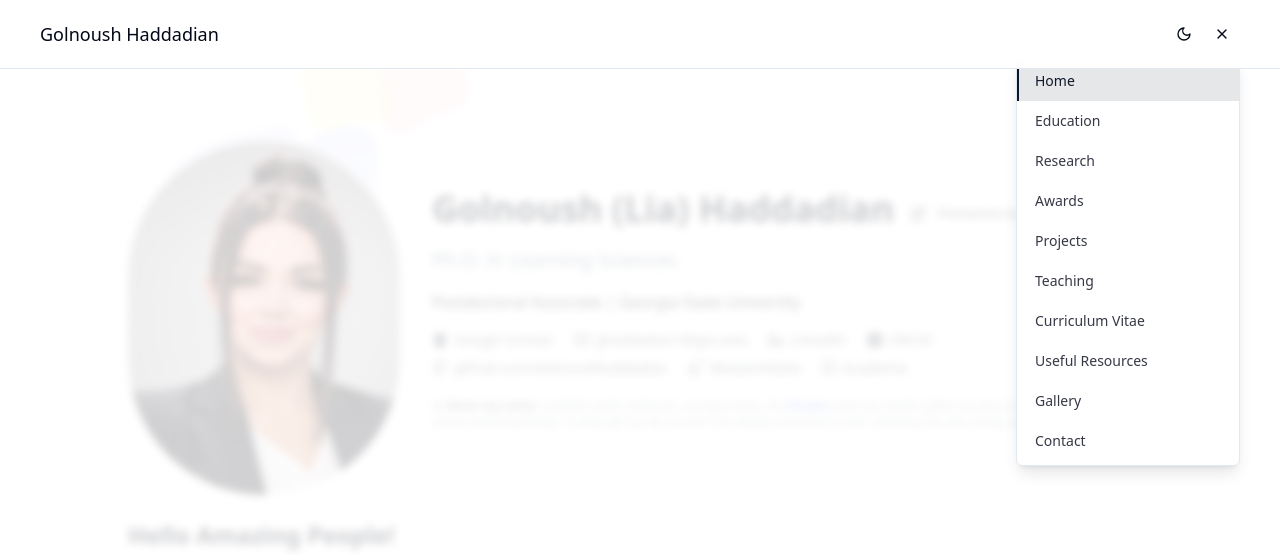
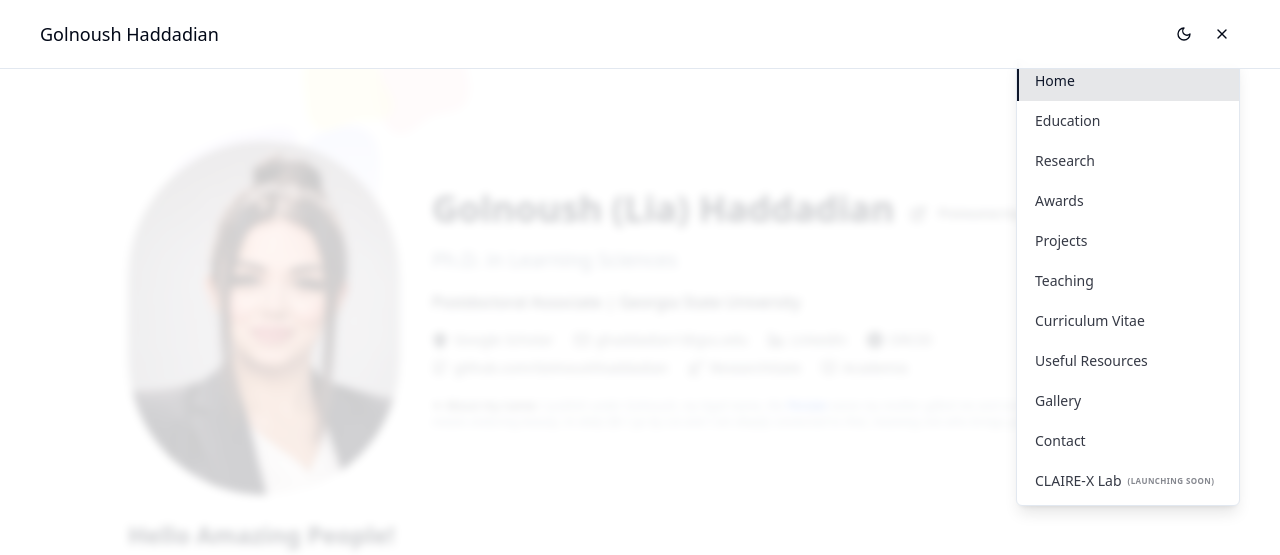
Before and after one commit to Golnoushhaddadian/golnoushhaddadian.github.io, a React (Vite) app: page / in a window 1280 px wide. Both pictures are taken after a click on the button 1222 px from the left and 34 px from the top of the page. Shown: the top 555 px of the page. Built offline with nearby package versions, Linux system fonts and the light colour scheme; no server answers.

Commit message:
Add CLAIRE-X Lab (Launching soon) tab to navigation

```diff
--- a/src/components/Layout.tsx
+++ b/src/components/Layout.tsx
@@ -42,7 +42,7 @@ const Layout = ({ children }: LayoutProps) => {
   const [isMenuOpen, setIsMenuOpen] = useState(false);
   useVisitorTracking();
 
-  const navLinks = [
+  const navLinks: { path: string; label: string; sub?: string; external?: boolean }[] = [
     { path: '/', label: 'Home' },
     { path: '/education', label: 'Education' },
     { path: '/research', label: 'Research' },
@@ -53,6 +53,7 @@ const Layout = ({ children }: LayoutProps) => {
     { path: '/resources', label: 'Useful Resources' },
     { path: '/gallery', label: 'Gallery' },
     { path: '/contact', label: 'Contact' },
+    { path: '/claire-lab/', label: 'CLAIRE-X Lab', sub: '(Launching soon)', external: true },
   ];
 
   return (
@@ -104,22 +105,37 @@ const Layout = ({ children }: LayoutProps) => {
 
           <nav className="absolute top-12 sm:top-14 right-3 sm:right-6 lg:right-10 bg-background border shadow-lg rounded-md overflow-hidden animate-in slide-in-from-top-2 duration-200 w-56" aria-label="Main navigation">
             <ul className="flex flex-col py-1">
-              {navLinks.map((link) => (
-                <li key={link.path}>
-                  <Link
-                    to={link.path}
-                    onClick={() => setIsMenuOpen(false)}
-                    className={cn(
+              {navLinks.map((link) => {
+                const itemClass = cn(
                   "flex items-center py-2.5 px-4 text-sm font-medium transition-colors border-l-2",
                   location.pathname === link.path
                     ? "bg-primary/10 text-primary border-primary"
                     : "text-foreground/80 hover:bg-muted border-transparent hover:border-primary/30"
+                );
+                const content = (
+                  <>
+                    {link.label}
+                    {link.sub && (
+                      <span className="ml-1.5 text-[8px] font-semibold uppercase tracking-wider opacity-60">
+                        {link.sub}
+                      </span>
                     )}
-                  >
-                    {link.label}
+                  </>
+                );
+                return (
+                  <li key={link.path}>
+                    {link.external ? (
+                      <a href={link.path} onClick={() => setIsMenuOpen(false)} className={itemClass}>
+                        {content}
+                      </a>
+                    ) : (
+                      <Link to={link.path} onClick={() => setIsMenuOpen(false)} className={itemClass}>
+                        {content}
                       </Link>
+                    )}
                   </li>
-              ))}
+                );
+              })}
             </ul>
           </nav>
         </div>
```
Lines whose indentation alone changed are shown as unchanged.
